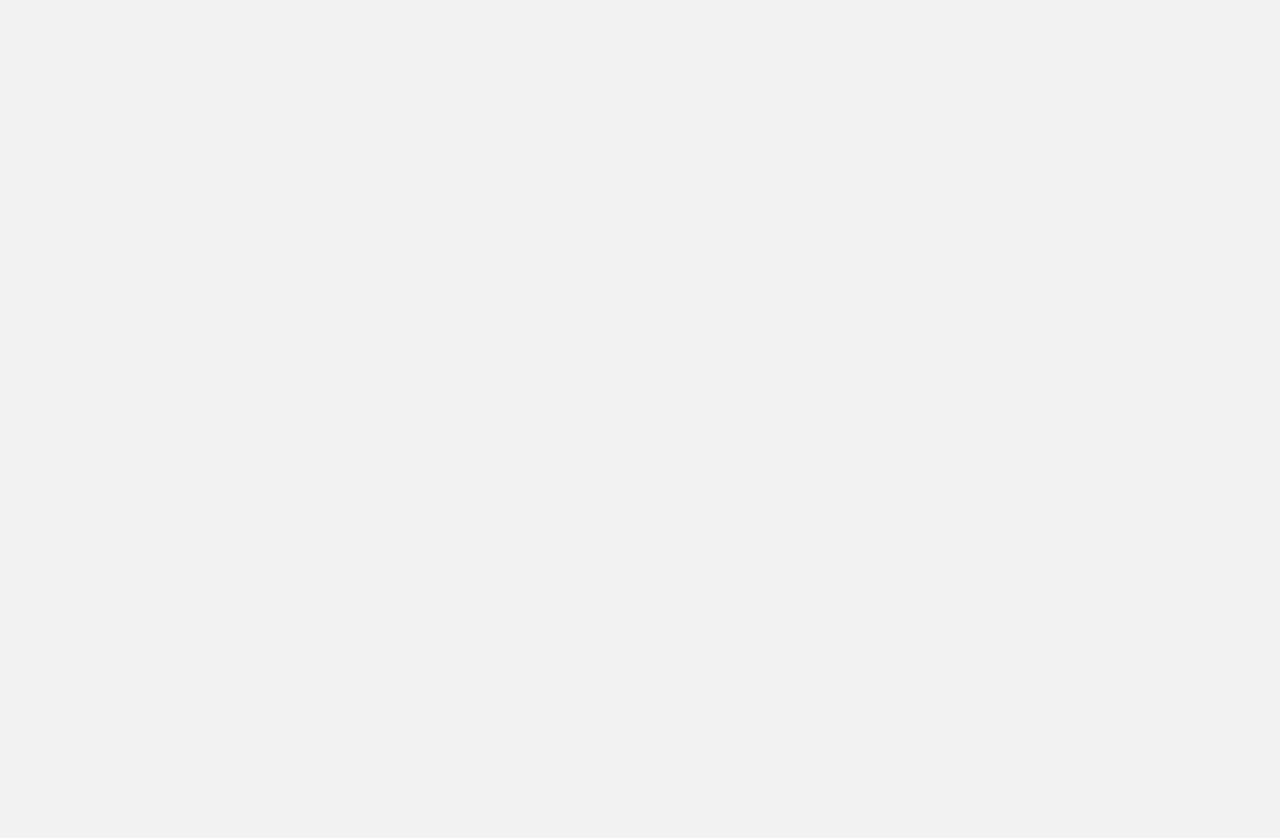
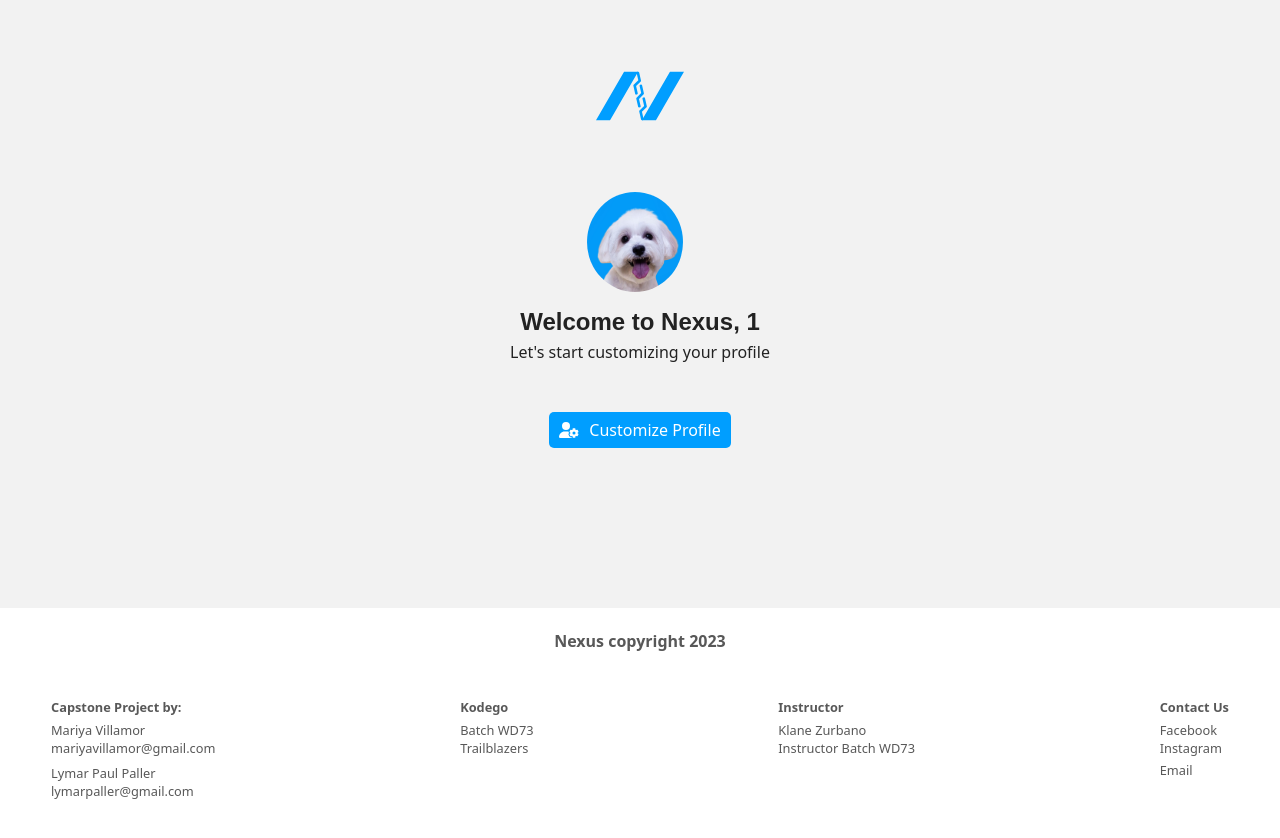
Before and after one commit to LymarPaller/nexus, a React (Vite) app: page /welcome/1 in a window 1280 px wide. Before the commit this address had no page. Before the commit the page ends 800 px from the top, so only its background shows below. Built offline with nearby package versions, Linux system fonts and the light colour scheme.

Commit message:
feat: welcome page after create account

```diff
--- a/src/App.jsx
+++ b/src/App.jsx
@@ -1,19 +1,19 @@
-import { BrowserRouter, Navigate, Outlet, Route, RouterProvider, Routes, createBrowserRouter} from "react-router-dom";
-import LoginPage from "./pages/LoginPage";
-import RegisterPage from "./pages/RegisterPage";
-import HomePage from "./pages/HomePage";
-import Navbar from "./components/Navbar";
-import ProfilePage from "./pages/ProfilePage";
+import React from 'react';
+import { BrowserRouter, Routes, Route } from 'react-router-dom';
+import LoginPage from './pages/LoginPage';
+import RegisterPage from './pages/RegisterPage';
+import HomePage from './pages/HomePage';
+import Navbar from './components/Navbar';
+import ProfilePage from './pages/ProfilePage';
+import WelcomePage from './components/WelcomePage';
 import './styles/main.scss';
 import './styles/normalize.scss';
-import Footer from "./components/Footer";
-import AsideMenu from "./pages/AsideMenu";
-import FriendsPage from "./pages/FriendsPage";
-import SavedPage from "./pages/SavedPage";
+import Footer from './components/Footer';
+import AsideMenu from './pages/AsideMenu';
+import FriendsPage from './pages/FriendsPage';
+import SavedPage from './pages/SavedPage';
 
 function App() {
-
-
   return (
     <>
       <BrowserRouter>
@@ -60,12 +60,17 @@ function App() {
               <Navbar />
             </>
           } />
+
+          <Route path="/welcome/:username" element={
+            <>
+              <WelcomePage />
+              <Footer />
+            </>
+          } />
         </Routes>
-
       </BrowserRouter>
-
     </>
   )
 }
 
-export default App
+export default App;
--- a/src/components/ProfileDetail.jsx
+++ b/src/components/ProfileDetail.jsx
@@ -8,7 +8,7 @@ import Profile from '../assets/wanda.jpg';
   import { FontAwesomeIcon } from "@fortawesome/react-fontawesome";
   import { faUserPen, faTimes, faPlus, faEdit } from "@fortawesome/free-solid-svg-icons";
   import Modal from 'react-modal';
-import { useModal } from '../app/useModal'; // Make sure to adjust the path
+  import { useModal } from '../app/useModal';
 
   const PROFILE_WEBSITE = 'https://www.instagram.com/wandaringmaltese/';
 
--- /dev/null
+++ b/src/components/WelcomePage.jsx
@@ -0,0 +1,34 @@
+import React from 'react';
+import { Link } from 'react-router-dom';
+import Logo from '../assets/nexus-logo-blue.svg';
+import { FontAwesomeIcon } from "@fortawesome/react-fontawesome";
+import { faUserCog } from "@fortawesome/free-solid-svg-icons";
+import ProfilePicture from '../assets/wanda.jpg';
+import '../styles/WelcomePage.scss'; // Import the Sass file
+import { useParams } from 'react-router-dom';
+
+function WelcomePage() {
+  const { username } = useParams();
+
+  return (
+    <div className="welcome-page-container">
+      <img src={Logo} alt="Nexus-logo" className="logo-container" />
+
+      <div className="welcome-profile-picture">
+        <img src={ProfilePicture} alt="Profile" />
+      </div>
+
+      <div className="welcome-message-container">
+        <h1>Welcome to Nexus, {username}</h1>
+        <p>Let's start customizing your profile</p>
+      </div>
+
+      <Link to="/profile" className="customize-button">
+        <FontAwesomeIcon icon={faUserCog} className="button-icon" />
+        Customize Profile
+      </Link>
+    </div>
+  );
+}
+
+export default WelcomePage;
--- a/src/pages/RegisterPage.jsx
+++ b/src/pages/RegisterPage.jsx
@@ -2,12 +2,14 @@ import React from 'react';
 import Logo from '../assets/nexus-logo-blue.svg';
 import { faArrowLeft, faExclamationTriangle } from '@fortawesome/free-solid-svg-icons';
 import { FontAwesomeIcon } from '@fortawesome/react-fontawesome';
-import { Link } from 'react-router-dom';
+import { Link, useNavigate } from 'react-router-dom';
 import { useFormik } from 'formik';
 import * as Yup from 'yup';
 import '../styles/RegisterPage.scss';
 
 function RegisterPage() {
+  const navigate = useNavigate();
+
   const validationSchema = Yup.object({
     username: Yup.string().required('Username is required'),
     name: Yup.string().required('Name is required'),
@@ -15,16 +17,19 @@ function RegisterPage() {
     password: Yup.string().required('Password is required'),
   });
 
+  const initialValues = {
+    name: '',
+    username: '',
+    email: '',
+    password: '',
+  };
+
   const formik = useFormik({
-    initialValues: {
-      username: '',
-      name: '',
-      email: '',
-      password: '',
-    },
+    initialValues: initialValues,
     validationSchema: validationSchema,
     onSubmit: (values) => {
       console.log(values);
+      navigate(`/welcome/${values.username}`);
     },
   });
 
@@ -37,7 +42,7 @@ function RegisterPage() {
       <div className='card-container-login'>
         <div className='signup-login-container'>
           <h1>Sign Up</h1>
-          <form action='' className='form-login form-signup' onSubmit={formik.handleSubmit}>
+          <form className='form-login form-signup' onSubmit={formik.handleSubmit}>
             <input
               id='username'
               type='text'
--- /dev/null
+++ b/src/styles/WelcomePage.scss
@@ -0,0 +1,57 @@
+@import 'main';
+@import 'LoginPage';
+
+.welcome-page-container {
+    @extend .logo-container;
+    margin-top: 0;
+    display: flex;
+    flex-direction: column;
+    align-items: center;
+    justify-content: center;
+
+    .welcome-profile-picture > img {
+        width: 180px;
+        height: 100px;
+        border-radius: 50%;
+        margin-right: 10px;
+    }
+}
+
+.welcome-message-container {
+    text-align: center;
+    margin-top: 1rem;
+
+    h1 {
+        font-size: 24px;
+        margin-bottom: 10px;
+    }
+
+    p {
+        font-size: 16px;
+        margin-bottom: 20px;
+    }
+}
+
+.customize-button {
+    margin-top: 2rem;
+    display: flex;
+    align-items: center;
+    gap: 5px;
+    width: auto;
+
+    background-color: var(--primary-500);
+    color: var(--white);
+    border: none;
+    border-radius: 5px;
+    cursor: pointer;
+    padding: 10px 10px;
+    transition: background-color 0.3s;
+
+    &:hover {
+        background-color: var(--primary-600);
+    }
+
+    .button-icon {
+        margin-right: 5px;
+    }
+}
```
Lines whose indentation alone changed are shown as unchanged.
